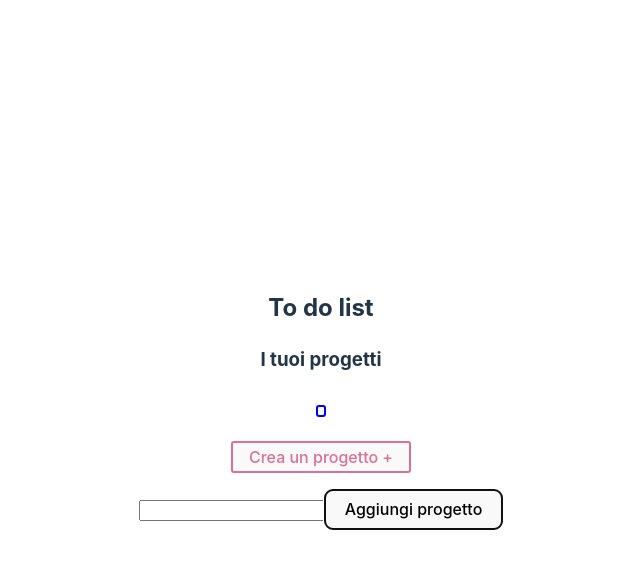
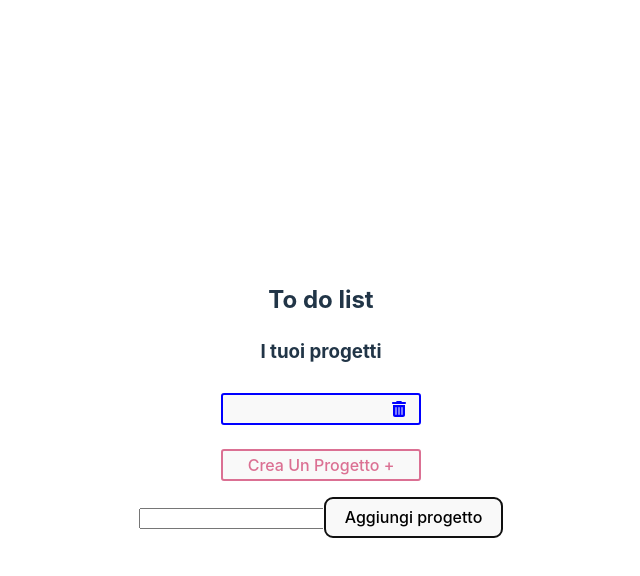
Before and after one commit to romanomario/to-do-list, a React (Vite) app: page / in a window 1280 px wide. Both pictures are taken after a click on the button "Aggiungi progetto". Shown: the top 576 px of the page, without its empty margins (319-959 px from the left). Built offline with nearby package versions, Linux system fonts and the light colour scheme.

Commit message:
Adding deleteProject

```diff
--- a/src/App.tsx
+++ b/src/App.tsx
@@ -4,6 +4,9 @@ import NavBar from './NavBar'
 import Create from './Create'
 import React, { Suspense } from 'react'
 import { BrowserRouter as Router, Routes, Route } from 'react-router-dom'
+import { faB, faCheckSquare, faCoffee, faDatabase, faHouseLaptop, faS, faWindowMaximize } from '@fortawesome/free-solid-svg-icons'
+import { library } from '@fortawesome/fontawesome-svg-core'
+library.add(faB, faS, faHouseLaptop, faCheckSquare, faCoffee, faDatabase, faWindowMaximize)
 
 function App () {
   return (
--- a/src/ProjectsList.tsx
+++ b/src/ProjectsList.tsx
@@ -1,3 +1,6 @@
+import { faTrashCan } from '@fortawesome/free-solid-svg-icons'
+
+import { FontAwesomeIcon } from '@fortawesome/react-fontawesome'
 import React from 'react'
 import styled from 'styled-components'
 
@@ -9,6 +12,7 @@ interface Project {
 interface Props {
   projects: Project[]
   onAddProject: () => void
+  onDeleteProject: (id: number) => void
 }
 
 const ProjectTab = styled.button`
@@ -18,19 +22,32 @@ const ProjectTab = styled.button`
     padding: 0.25em 0.2em;
     border: 2px solid blue;
     border-radius: 3px;
+    width: 200px;
+    text-align: center;
+    text-transform: capitalize;
 
     &:hover {
       color: violet;
       border: 2px solid violet;
     }
   `
+const IconContent = styled.span`
+    width: auto;
+    float: right;
+    padding-right: 10px;
+    `
 
-const ProjectsList: React.FC<Props> = ({ projects }) => {
+const ProjectsList: React.FC<Props> = ({ projects, onDeleteProject }) => {
   return (
     <div>
       {projects.map((project) => (
         <div key={project.id}>
-          <ProjectTab>{project.name}</ProjectTab>
+          <ProjectTab>
+            {project.name}
+            <IconContent onClick={() => { onDeleteProject(project.id) }}>
+              <FontAwesomeIcon icon={faTrashCan} />
+            </IconContent>
+          </ProjectTab>
         </div>
       ))}
     </div>
--- a/src/home.tsx
+++ b/src/home.tsx
@@ -9,6 +9,9 @@ const Button = styled.button`
   padding: 0.25em 1em;
   border: 2px solid palevioletred;
   border-radius: 3px;
+  width: 200px;
+  text-align: center;
+  text-transform: capitalize;
 `
 
 const Home: React.FC = () => {
@@ -28,6 +31,12 @@ const Home: React.FC = () => {
   const handleNewProjectNameChange = (event: React.ChangeEvent<HTMLInputElement>) => {
     setNewProjectName(event.target.value)
   }
+  const handleDeleteProject = (id: number) => {
+    const updatedProjects = projects.filter(project => project.id !== id)
+    setProjects(updatedProjects)
+    localStorage.setItem('projects', JSON.stringify(updatedProjects))
+  }
+
   useEffect(() => {
     const storedProjects = localStorage.getItem('projects')
     if (storedProjects != null) {
@@ -43,7 +52,7 @@ const Home: React.FC = () => {
   return (
     <div>
       <h3>I tuoi progetti</h3>
-      <ProjectsList projects={projects} onAddProject={handleAddProject} />
+      <ProjectsList projects={projects} onDeleteProject={handleDeleteProject} onAddProject={handleAddProject} />
       <Button>Crea un progetto +</Button>
       <div>
         <input type="text" value={newProjectName} onChange={handleNewProjectNameChange} />
```
Also changed, not shown: package.json (+7 -0 lines), 2 other files (tests, documents, lock files or other folders).
